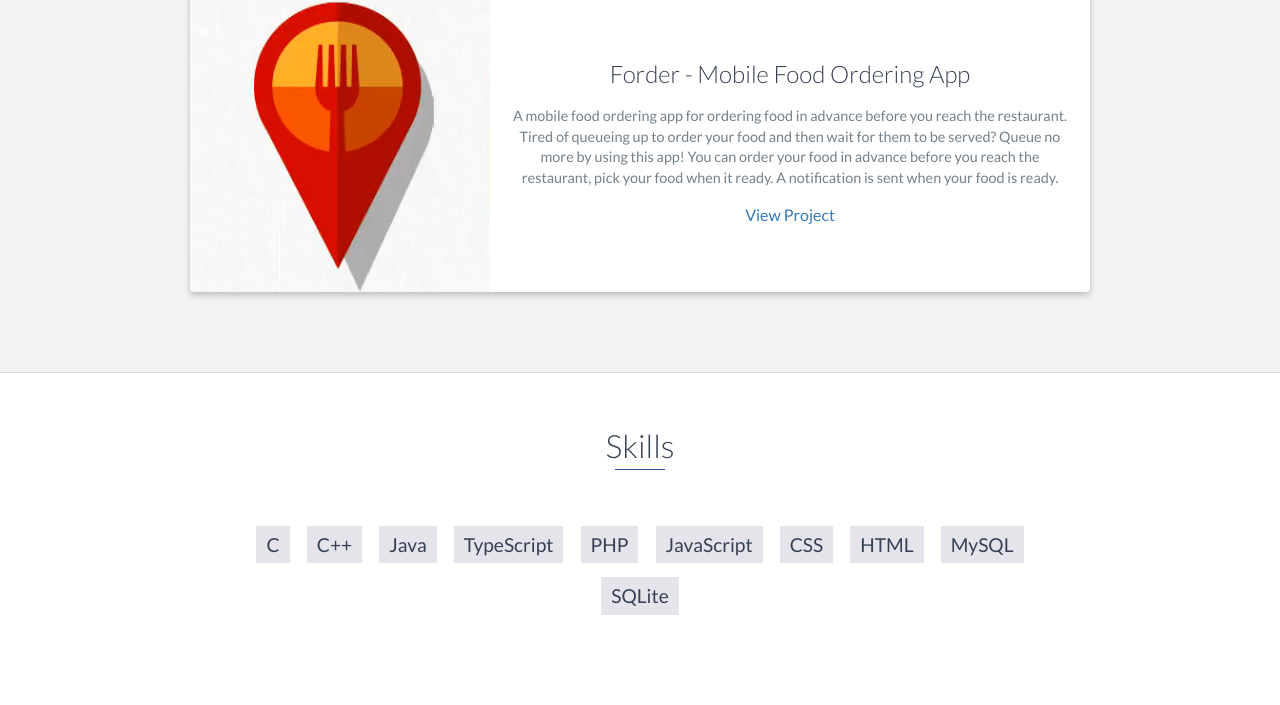
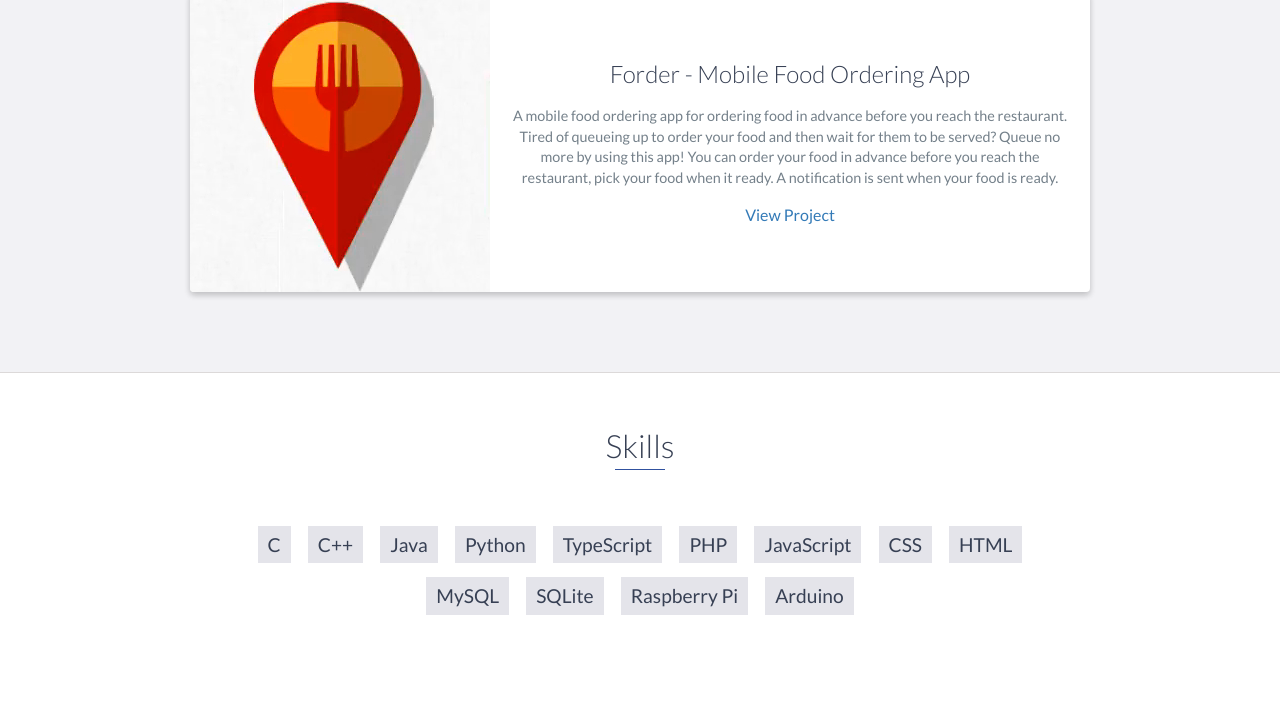
Before and after one commit to wadzee/web-portfolio-v1, a website: page index.html in a window 1280 px wide. Shown: the part 2927-3632 px from the top of the page. Drawn offline with nearby package versions, Linux system fonts and the light colour scheme.

Commit message:
second commit

```diff
--- a/index.html
+++ b/index.html
@@ -212,6 +212,7 @@
             <li>C</li>
             <li>C++</li>
             <li>Java</li>
+            <li>Python</li>
             <li>TypeScript</li>
             <li>PHP</li>
             <li>JavaScript</li>
@@ -219,6 +220,8 @@
             <li>HTML</li>
             <li>MySQL</li>
             <li>SQLite</li>
+            <li>Raspberry Pi</li>
+            <li>Arduino</li>
         </ul>
     </div>
     <!-- End #skills -->
```
